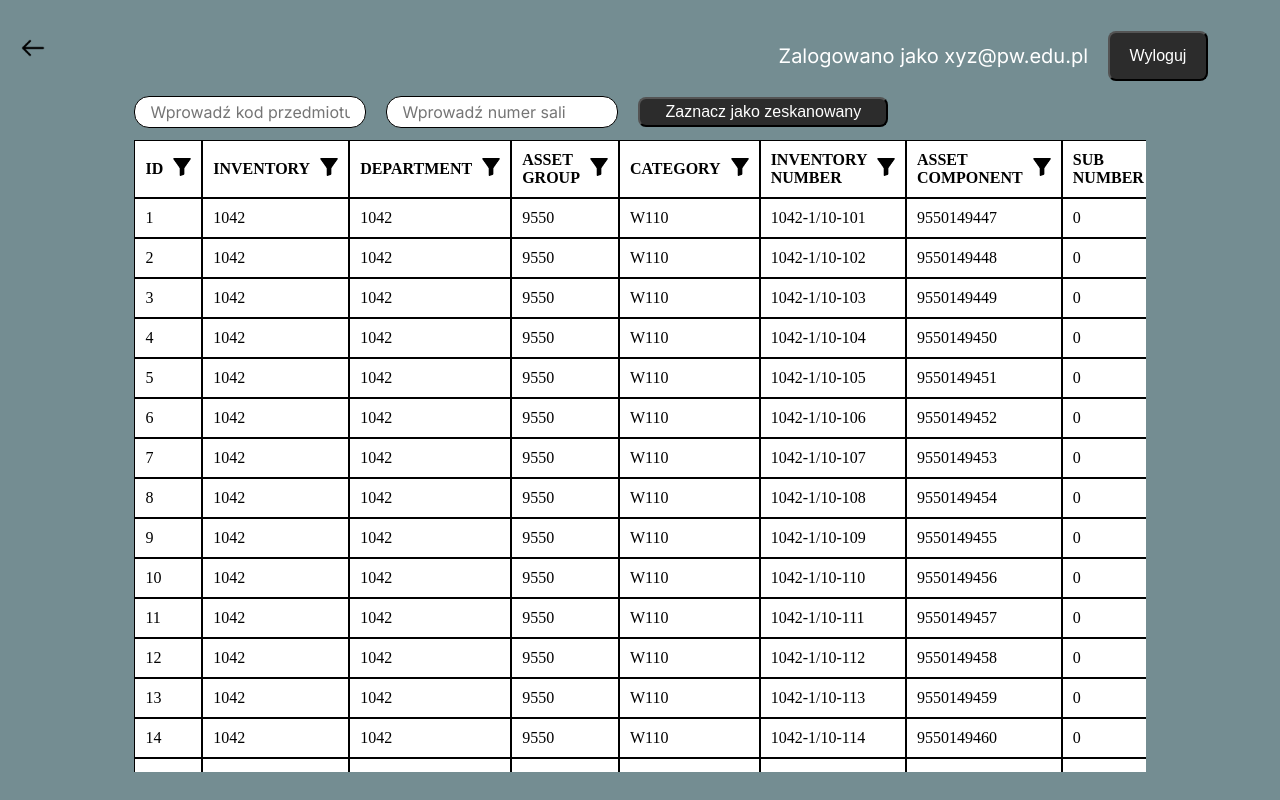
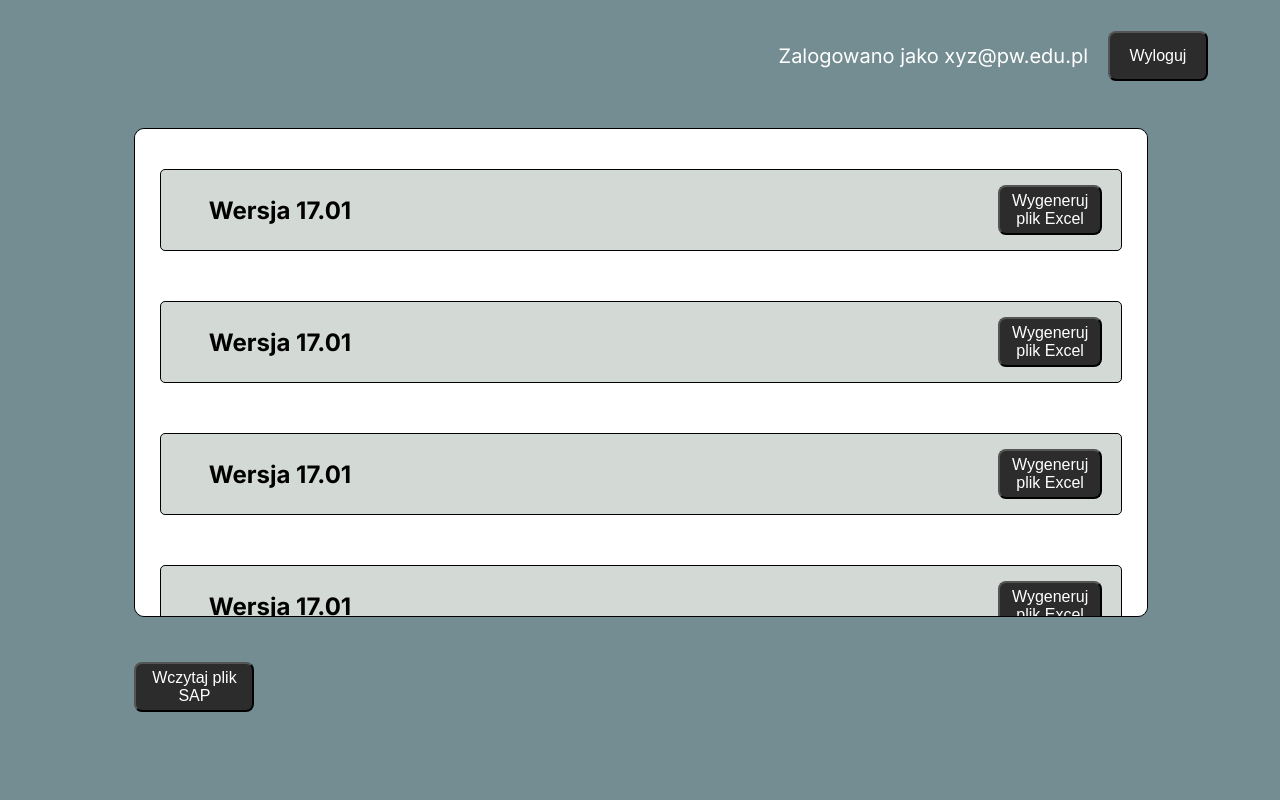
Before and after one commit to amdla/PZ-web, a React (Create React App) app: page / in a window 1280 px wide. Built offline with nearby package versions, Linux system fonts and the light colour scheme.

Commit message:
Created routing

```diff
--- a/package.json
+++ b/package.json
@@ -8,8 +8,9 @@
     "@testing-library/jest-dom": "^6.6.3",
     "@testing-library/react": "^16.2.0",
     "@testing-library/user-event": "^13.5.0",
-    "react": "^19.0.0",
-    "react-dom": "^19.0.0",
+    "react": "^18.2.0",
+    "react-dom": "^18.2.0",
+    "react-router-dom": "^6.22.3",
     "react-scripts": "^5.0.1",
     "web-vitals": "^2.1.4"
   },
--- a/src/App.js
+++ b/src/App.js
@@ -1,13 +1,14 @@
 import './App.css';
-
+import { Routes, Route } from 'react-router-dom';
+import MainPage from './pages/MainPage';
+import InventoryPage from './pages/InventoryPage';
 
 function App() {
   return (
-    <div className="App">
-      <header className="App-header">
-        <span>esa</span>
-      </header>
-    </div>
+    <Routes>
+      <Route path="/" element={<MainPage />} />
+      <Route path="/inventory" element={<InventoryPage />} />
+    </Routes>
   );
 }
 
--- a/src/components/VersionCard.js
+++ b/src/components/VersionCard.js
@@ -1,12 +1,28 @@
-import './VersionCard.css'
+import './VersionCard.css';
+import { useNavigate } from 'react-router-dom';
 
-function VersionCard(){
-    return(
-        <div className='version-card-div'>
-            <span id='version'>Wersja 17.01</span>
-            <button id='generate-xsl' className='black-button'>Wygeneruj plik Excel</button>
-        </div>
-    );
+function VersionCard() {
+  const navigate = useNavigate();
+
+  const handleClick = () => {
+    navigate('/inventory');
+  };
+
+  return (
+    <div className='version-card-div' onClick={handleClick} style={{ cursor: 'pointer' }}>
+      <span id='version'>Wersja 17.01</span>
+      <button
+        id='generate-xsl'
+        className='black-button'
+        onClick={(e) => {
+          e.stopPropagation(); // nie przechodź do inventory przy kliknięciu w przycisk
+          alert('Wygeneruj Excel tutaj'); // placeholder, zmienisz na logikę generowania
+        }}
+      >
+        Wygeneruj plik Excel
+      </button>
+    </div>
+  );
 }
 
 export default VersionCard;
--- a/src/index.js
+++ b/src/index.js
@@ -2,15 +2,14 @@ import React from 'react';
 import ReactDOM from 'react-dom/client';
 import './index.css';
 import App from './App';
-import MainPage from './pages/MainPage';
-import InventoryPage from './pages/InventoryPage';
+import { BrowserRouter } from 'react-router-dom';
 
 const root = ReactDOM.createRoot(document.getElementById('root'));
 
 root.render(
   <React.StrictMode>
-    <InventoryPage />
-    {/* <MainPage /> */}
-    {/* <App /> */}
+    <BrowserRouter>
+      <App />
+    </BrowserRouter>
   </React.StrictMode>
 );
--- a/src/pages/InventoryPage.js
+++ b/src/pages/InventoryPage.js
@@ -3,14 +3,19 @@ import ReactTable from '../components/ReactTable';
 import ScanInputSection from '../components/ScanInputSection';
 import './InventoryPage.css';
 import myIcon from '../icons/back.png';
+import { useNavigate } from 'react-router-dom';
 
-function InventoryPage(){
-    return(
+function InventoryPage() {
+  const navigate = useNavigate();
+
+  return (
     <div>
       <div className='header'>
         <img
           src={myIcon}
           alt="Back icon"
+          onClick={() => navigate('/')}
+          style={{ cursor: 'pointer' }}
         />
         <Header />
       </div>
@@ -19,8 +24,8 @@ function InventoryPage(){
         <ReactTable />
       </div>
     </div>
-
   );
 }
 
+
 export default InventoryPage;
```
Also changed, not shown: src/pages/MainPage.js (+3 -6 lines), 1 other file (tests, documents, lock files or other folders). Lines whose indentation alone changed are shown as unchanged.
